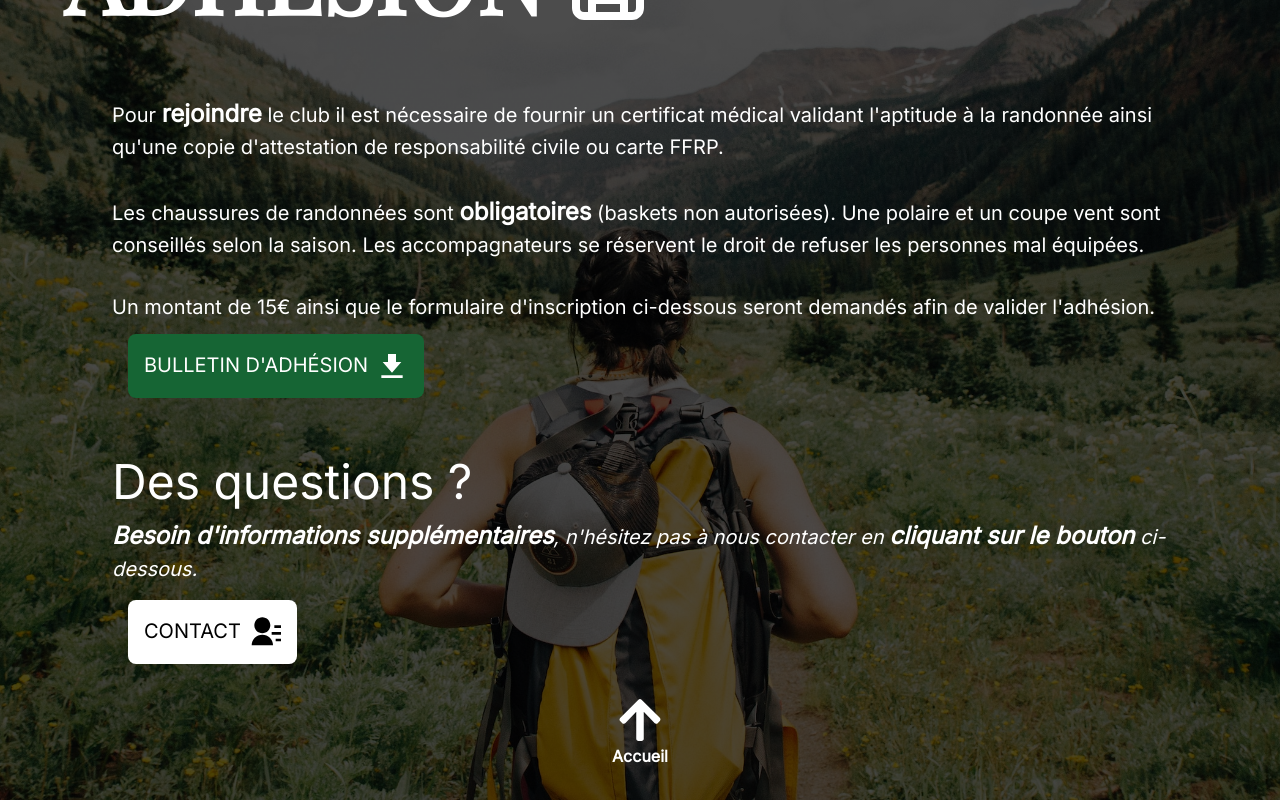
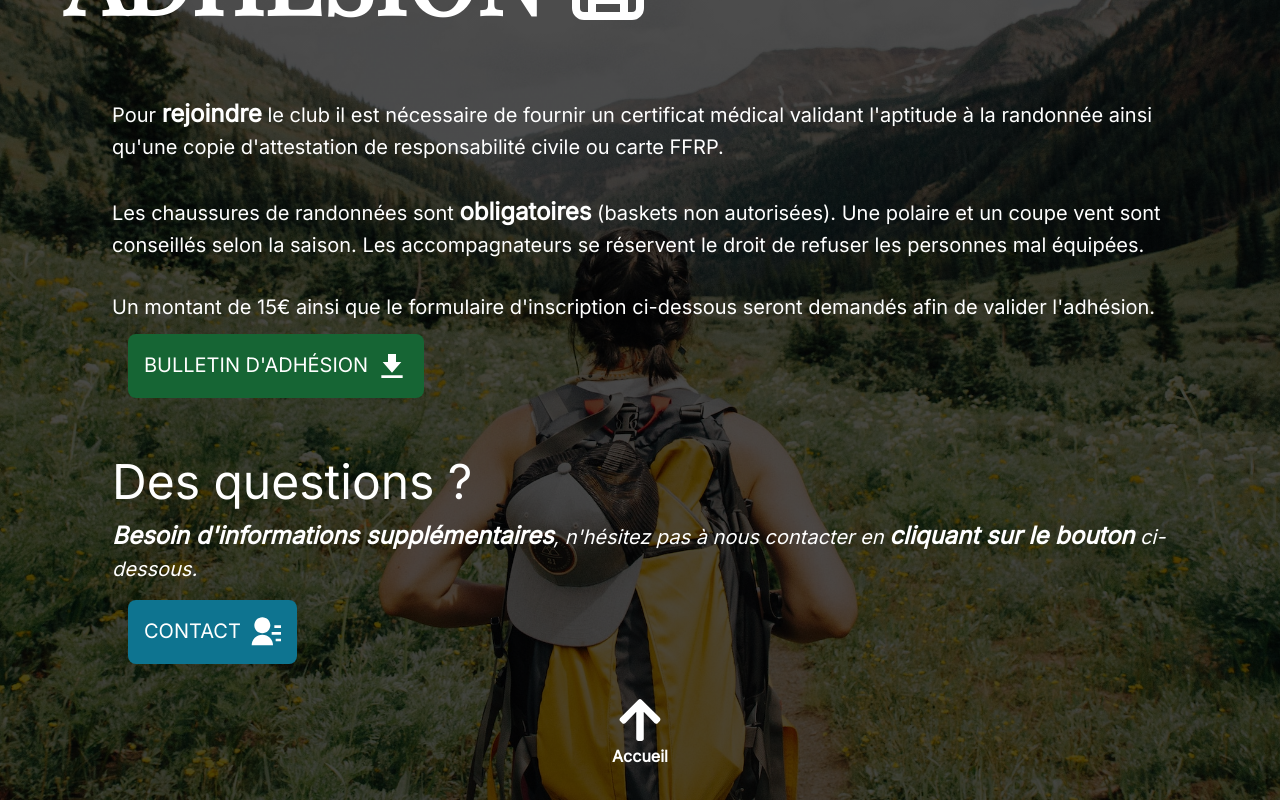
Before and after one commit to SebastienLaurentt/Galopins, a React (Vite) app: page / in a window 1280 px wide. Shown: the part 3465-4265 px from the top of the page. Built offline with nearby package versions, Linux system fonts and the light colour scheme.

Commit message:
css change to contactButton

```diff
--- a/src/components/ContactButton.tsx
+++ b/src/components/ContactButton.tsx
@@ -15,7 +15,7 @@ function ContactButton({ classname }: ContactButtonProps) {
     return (
         <div>
             <button
-                className={` p-2 rounded-lg md:text-lg md:p-4 ${classname} bg-white text-black ${isActive ? 'active' : ''}`}
+                className={` p-2 rounded-lg md:text-lg md:p-4 ${classname} bg-cyan-700 md:hover:bg-cyan-500 text-white ${isActive ? 'active' : ''}`}
                 onClick={handleClick}
             >
                 <div className='flex flex-row justify-center gap-x-2'>
```
